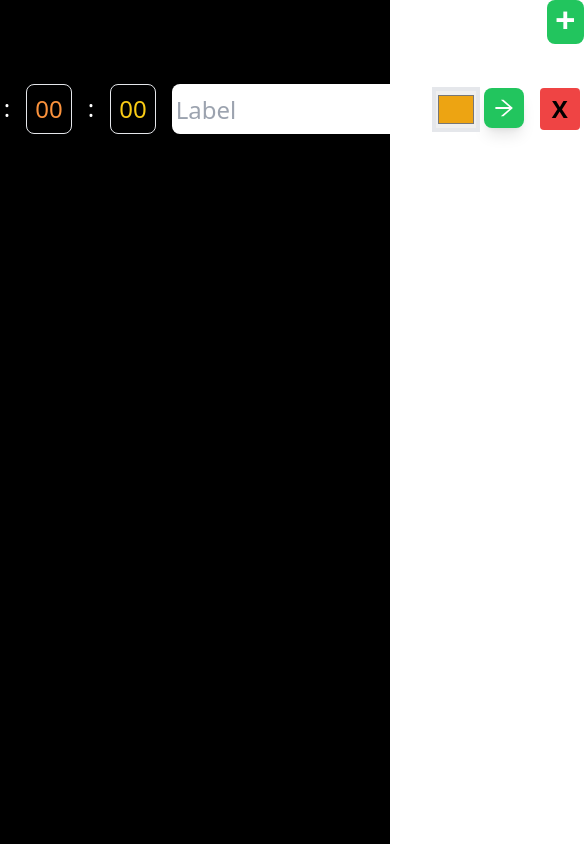
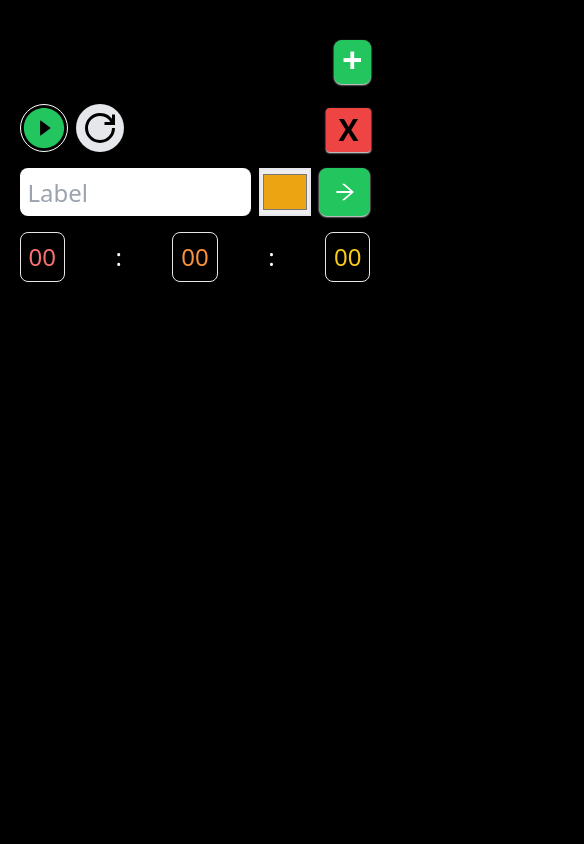
Before and after one commit to urieco/swiss-army-knife-site, a React (Vite) app in the folder client/: page / in a window 390 px wide. Shown: the whole page, 584 px wide, since content can reach past the window. Built offline with nearby package versions, Linux system fonts and the light colour scheme.

Commit message:
style(stopwatch): make the app responsive

```diff
--- a/client/src/App.jsx
+++ b/client/src/App.jsx
@@ -3,7 +3,7 @@ import StopwatchPanel from './components/StopwatchPanel';
 
 function App() {
   return (
-    <div className="flex h-screen flex-col items-center gap-y-4 bg-black text-white">
+    <div className="text-white">
       <StopwatchPanel />
     </div>
   );
--- a/client/src/components/StopwatchPanel.jsx
+++ b/client/src/components/StopwatchPanel.jsx
@@ -13,10 +13,10 @@ function StopwatchPanel() {
   };
 
   return (
-    <div className="flex flex-col gap-y-10">
+    <div className="w-full px-[5%] text-end">
       <button
         type="button"
-        className="w-fit cursor-pointer select-none self-end rounded-lg bg-green-500 p-2 py-0 pb-1 text-4xl font-bold shadow-sm shadow-white active:scale-95"
+        className="mb-2 mt-10 cursor-pointer select-none rounded-lg bg-green-500 p-2 pb-1 pt-0 text-4xl font-bold shadow-sm shadow-white active:scale-95"
         onClick={addStopwatch}
       >
         +
--- a/client/src/components/stopwatch/Stopwatch.jsx
+++ b/client/src/components/stopwatch/Stopwatch.jsx
@@ -45,30 +45,41 @@ function Stopwatch({ deleteStopwatch }) {
   };
 
   return (
-    <div className="flex gap-2">
+    <div className="relative md:grid md:grid-cols-8 md:items-center md:justify-between">
+      <div className="flex">
+        <div className="flex">
           <button
             type="button"
+            className="absolute top-3 md:static md:col-span-1"
           >
             {
               isRunning
                 ? (
                   <AiFillPauseCircle
-              className="mr-2 h-12 w-auto cursor-pointer rounded-full border border-white text-red-500 active:border-none"
+                    className="h-12 w-auto cursor-pointer rounded-full border border-white text-red-500 active:border-none"
                     onClick={stop}
                   />
                 )
                 : (
                   <AiFillPlayCircle
-              className="mr-2 h-12 w-auto cursor-pointer rounded-full border border-white text-green-500 active:border-none"
+                    className="h-12 w-auto cursor-pointer rounded-full border border-white text-green-500 active:border-none"
                     onClick={start}
                   />
                 )
           }
           </button>
+          <button
+            type="button"
+            className="absolute left-14 top-3 mr-2 flex h-12 w-12 cursor-pointer items-center justify-center rounded-full bg-gray-200 duration-300 active:rotate-180 active:scale-95 md:static md:w-auto md:px-1"
+          >
             <GrPowerReset
-        className="mr-2 h-12 w-auto cursor-pointer rounded-full bg-gray-200 duration-300 active:rotate-180 active:scale-95"
+              className="text-4xl"
               onClick={reset}
             />
+          </button>
+        </div>
+      </div>
+      <div className="my-4 flex flex-col-reverse gap-4 md:col-span-7 md:w-auto md:flex-row">
         <TimeDisplay
           hours={time.h}
           minutes={time.m}
@@ -77,11 +88,12 @@ function Stopwatch({ deleteStopwatch }) {
         <StopwatchLabel />
         <button
           type="button"
-        className="m-1 select-none rounded bg-red-500 px-3 text-2xl font-bold text-black shadow-sm shadow-white active:shadow-none"
+          className="select-none self-end rounded bg-red-500 px-3 py-1 text-3xl font-bold text-black shadow-sm shadow-white active:shadow-none md:static md:my-0 md:ml-2 md:self-center"
           onClick={deleteStopwatch}
         >
           X
         </button>
+      </div>
     </div>
   );
 }
--- a/client/src/components/stopwatch/subcomponents/StopwatchLabel.jsx
+++ b/client/src/components/stopwatch/subcomponents/StopwatchLabel.jsx
@@ -19,44 +19,44 @@ function StopwatchLabel() {
   };
 
   return (
-    <div className="relative text-2xl">
+    <div className="w-full">
       {
         edit
           ? (
-            <>
+            <div className="grid h-12 grid-cols-12 gap-x-2 text-2xl">
               <input
                 name="stopwatchLabel"
-                className="h-full rounded-lg border-none p-1 text-black"
+                className="col-span-8 h-full rounded-lg border-none pl-2 text-2xl text-black"
                 placeholder={!label ? 'Label' : label}
                 onChange={(e) => setLabel(e.currentTarget.value)}
                 onKeyDown={handleKeyDown}
               />
+              <input
+                type="color"
+                name="labelColorPicker"
+                  // eslint-disable-next-line tailwindcss/classnames-order
+                className="col-span-2 appearance-none w-auto h-full border-2 cursor-pointer"
+                value={labelColor}
+                onChange={(e) => setLabelColor(e.target.value)}
+              />
               <button
                 type="button"
                 name="labelPicker"
-                className="absolute right-1 top-1 rounded-lg bg-green-500 p-2 shadow-lg active:scale-95 active:shadow-none"
+                className="col-span-2 flex items-center justify-center rounded-lg bg-green-500 text-2xl shadow-sm shadow-white active:scale-95 active:shadow-none"
                 onClick={() => setEdit(false)}
               >
                 <AiOutlineArrowRight />
               </button>
-              <input
-                type="color"
-                name="labelColorPicker"
-                // eslint-disable-next-line tailwindcss/classnames-order
-                className="appearance-none absolute right-12 top-[0.2rem] h-[90%] w-12 border-4 cursor-pointer"
-                value={labelColor}
-                onChange={(e) => setLabelColor(e.target.value)}
-              />
-            </>
+            </div>
           )
           : (
             <div
-              className="flex h-full rounded-lg border px-4 pt-1"
+              className="flex justify-between rounded-lg border px-2 pt-2 text-2xl"
               style={labelBorderColorStyle}
             >
               {label}
               <AiFillEdit
-                className="my-2 ml-4 mr-0 cursor-pointer"
+                className="my-2 cursor-pointer"
                 onClick={() => setEdit(true)}
               />
             </div>
--- a/client/src/components/stopwatch/subcomponents/TimeDisplay.jsx
+++ b/client/src/components/stopwatch/subcomponents/TimeDisplay.jsx
@@ -13,15 +13,15 @@ function TimeDisplay({ hours, minutes, seconds }) {
   };
 
   return (
-    <div className="mx-2 flex gap-2 text-2xl">
+    <div className="flex items-center justify-between gap-2 text-2xl md:mx-2">
       <div className="rounded-lg border p-2 text-red-400">
         {formatNumber(hours)}
       </div>
-      <div className="p-2">:</div>
+      <div className="py-2">:</div>
       <div className="rounded-lg border p-2 text-orange-400">
         {formatNumber(minutes)}
       </div>
-      <div className="p-2">:</div>
+      <div className="py-2">:</div>
       <div className="rounded-lg border p-2 text-yellow-400">
         {formatNumber(seconds)}
       </div>
--- a/client/src/index.css
+++ b/client/src/index.css
@@ -1,3 +1,7 @@
 @tailwind base;
 @tailwind components;
 @tailwind utilities;
+
+html {
+  background-color: #000;
+}
```
Lines whose indentation alone changed are shown as unchanged.
